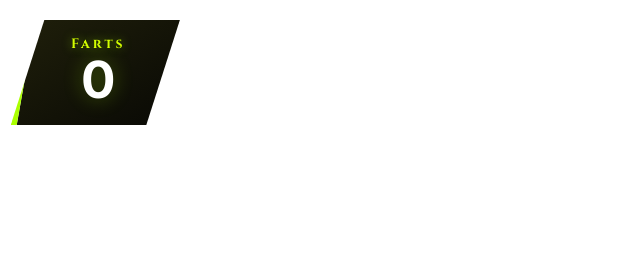
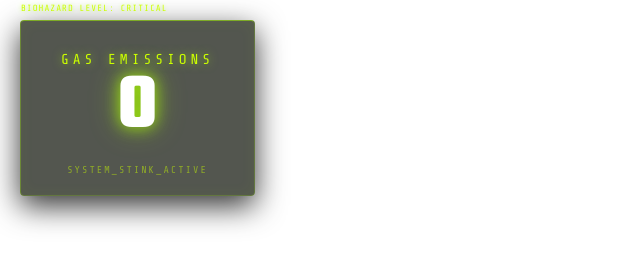
Before and after one commit to CaitlinAkaFallen/caitlinakafallen.github.io, a website: page fart-counter.html in a window 1280 px wide. Shown: the whole page, without its empty margins (0-640 px from the left). Drawn offline with nearby package versions, Linux system fonts and the light colour scheme.

Commit message:
Update fart-counter.html

```diff
--- a/fart-counter.html
+++ b/fart-counter.html
@@ -3,47 +3,122 @@
 <head>
     <meta charset="UTF-8">
     <meta name="viewport" content="width=device-width, initial-scale=1.0">
-    <title>Viking Fart Counter</title>
+    <title>Biohazard Fart Counter</title>
     <style>
-        @import url('https://fonts.googleapis.com/css2?family=Cinzel:wght@700;900&family=Inter:wght@700&display=swap');
-        body { margin: 0; padding: 20px; background: transparent; overflow: hidden; font-family: 'Inter', sans-serif; }
+        @import url('https://fonts.googleapis.com/css2?family=Share+Tech+Mono&family=Teko:wght@700&display=swap');
 
-        #pill-container {
-            display: flex; align-items: center; position: relative;
-            background: linear-gradient(145deg, rgba(30, 30, 10, 1) 0%, rgba(10, 10, 5, 1) 100%);
-            padding: 15px 45px; clip-path: polygon(10% 0%, 100% 0%, 90% 100%, 0% 100%);
-            border-left: 6px solid #aaff00; /* Toxic Yellow-Green */
-            box-shadow: 0 10px 40px rgba(0, 0, 0, 0.9);
-            transform: skewX(-10deg); width: fit-content;
+        body {
+            margin: 0;
+            padding: 20px;
+            background: transparent;
+            overflow: hidden;
+            font-family: 'Share Tech Mono', monospace;
+            display: flex;
+            align-items: center;
         }
 
-        /* Gas Cloud Particles */
-        .gas-cloud {
-            position: absolute; background: rgba(170, 255, 0, 0.2);
-            filter: blur(15px); border-radius: 50%; pointer-events: none;
-            z-index: 1;
+        /* TOXIC GLASS CONTAINER */
+        #fart-container {
+            display: flex;
+            flex-direction: column;
+            align-items: center;
+            background: rgba(10, 15, 5, 0.7); /* Dark green tint */
+
+            -webkit-backdrop-filter: blur(12px);
+            backdrop-filter: blur(12px);
+
+            border: 1px solid rgba(170, 255, 0, 0.2);
+            border-top: 1px solid rgba(170, 255, 0, 0.5);
+            border-left: 1px solid rgba(170, 255, 0, 0.3);
+            border-radius: 4px; /* Sharper corners for industrial look */
+
+            box-shadow: 0 10px 30px rgba(0, 0, 0, 0.8),
+                        inset 0 0 15px rgba(170, 255, 0, 0.05);
+
+            padding: 20px 40px;
+            width: fit-content;
+            position: relative;
         }
 
-        .stat-group { display: flex; flex-direction: column; align-items: center; transform: skewX(10deg); color: white; position: relative; z-index: 2; }
-        .label { font-family: 'Cinzel', serif; font-size: 0.85rem; letter-spacing: 3px; color: #d4ff00; text-shadow: 0 0 10px rgba(170, 255, 0, 0.5); }
-        .count { font-size: 3.2rem; font-weight: 900; text-shadow: 0 0 20px rgba(170, 255, 0, 0.3); margin-top: -5px; }
+        /* Industrial detail line */
+        #fart-container::before {
+            content: 'BIOHAZARD LEVEL: CRITICAL';
+            position: absolute;
+            top: -18px;
+            left: 0;
+            font-size: 9px;
+            color: #ccff00;
+            letter-spacing: 1px;
+            text-shadow: 0 0 5px rgba(170, 255, 0, 0.5);
+        }
 
-        .stink { animation: stink-wobble 0.5s ease-in-out; }
-        @keyframes stink-wobble {
-            0% { transform: skewX(10deg) translate(0, 0); }
-            25% { transform: skewX(10deg) translate(-2px, -2px); filter: hue-rotate(20deg); }
-            75% { transform: skewX(10deg) translate(2px, 2px); }
-            100% { transform: skewX(10deg) translate(0, 0); }
+        .stat-group {
+            display: flex;
+            flex-direction: column;
+            align-items: center;
+            color: white;
+            margin: 10px 0;
+        }
+
+        .label {
+            font-size: 0.9rem;
+            letter-spacing: 4px;
+            color: #ccff00;
+            text-shadow: 0 0 10px rgba(170, 255, 0, 0.6);
+            text-transform: uppercase;
+            margin-bottom: 5px;
+        }
+
+        .count {
+            font-family: 'Teko', sans-serif;
+            font-size: 5rem;
+            font-weight: 700;
+            line-height: 0.9;
+            color: #ffffff;
+            text-shadow: 0 0 15px rgba(170, 255, 0, 0.8),
+                         0 0 30px rgba(170, 255, 0, 0.4);
+            margin: 0;
+        }
+
+        /* Particle cloud container */
+        .gas-cloud {
+            position: absolute;
+            background: radial-gradient(circle, rgba(170, 255, 0, 0.4) 0%, rgba(170, 255, 0, 0) 70%);
+            filter: blur(10px);
+            border-radius: 50%;
+            pointer-events: none;
+            z-index: 0;
+        }
+
+        /* Animation for the counter when it updates */
+        .wobble {
+            animation: toxic-vibration 0.4s ease-in-out;
+        }
+
+        @keyframes toxic-vibration {
+            0% { transform: scale(1); filter: brightness(1); }
+            25% { transform: scale(1.1) rotate(2deg); filter: brightness(1.5); }
+            50% { transform: scale(1.1) rotate(-2deg); }
+            100% { transform: scale(1) rotate(0); }
+        }
+
+        .footer-log {
+            font-size: 10px;
+            color: rgba(204, 255, 0, 0.5);
+            text-transform: uppercase;
+            letter-spacing: 2px;
+            margin-top: 10px;
         }
     </style>
 </head>
 <body>
 
-<div id="pill-container">
+<div id="fart-container">
     <div class="stat-group" id="fart-group">
-        <div class="label">Farts</div>
+        <div class="label">GAS EMISSIONS</div>
         <div id="fart-count" class="count">0</div>
     </div>
+    <div class="footer-log">SYSTEM_STINK_ACTIVE</div>
 </div>
 
 <script>
@@ -51,25 +126,27 @@
     const ws = new WebSocket(`ws://${params.get("address") || "localhost"}:${params.get("port") || "8080"}/`);
 
     function releaseGas() {
-        const container = document.getElementById('pill-container');
-        for (let i = 0; i < 5; i++) {
+        const container = document.getElementById('fart-container');
+        for (let i = 0; i < 6; i++) {
             const cloud = document.createElement('div');
             cloud.className = 'gas-cloud';
-            const size = Math.random() * 60 + 40;
+            const size = Math.random() * 80 + 40;
             cloud.style.width = size + 'px';
             cloud.style.height = size + 'px';
-            cloud.style.left = '40%';
-            cloud.style.top = '20%';
+            cloud.style.left = (Math.random() * 60 + 20) + '%';
+            cloud.style.top = '30%';
             container.appendChild(cloud);
 
             cloud.animate([
-                { transform: 'translate(0, 0) scale(1)', opacity: 0.6 },
-                { transform: `translate(${Math.random() * 100 - 50}px, -50px) scale(2)`, opacity: 0 }
-            ], { duration: 1500, easing: 'ease-out' }).onfinish = () => cloud.remove();
+                { transform: 'translate(0, 0) scale(1)', opacity: 0.7 },
+                { transform: `translate(${Math.random() * 140 - 70}px, -80px) scale(2.5)`, opacity: 0 }
+            ], { duration: 2000, easing: 'ease-out' }).onfinish = () => cloud.remove();
         }
     }
 
-    ws.onopen = () => ws.send(JSON.stringify({ request: "Subscribe", events: { general: ["Custom"] }, id: "FartStats" }));
+    ws.onopen = () => {
+        ws.send(JSON.stringify({ request: "Subscribe", events: { general: ["Custom"] }, id: "FartStats" }));
+    };
 
     ws.onmessage = (event) => {
         const d = JSON.parse(event.data).data || JSON.parse(event.data);
@@ -77,14 +154,15 @@
             const countEl = document.getElementById('fart-count');
             const groupEl = document.getElementById('fart-group');
 
+            // If the number increased, release the gas particles
             if (parseInt(d.count) > parseInt(countEl.innerText)) {
                 releaseGas();
             }
 
             countEl.innerText = d.count;
-            groupEl.classList.remove('stink');
+            groupEl.classList.remove('wobble');
             void groupEl.offsetWidth;
-            groupEl.classList.add('stink');
+            groupEl.classList.add('wobble');
         }
     };
 </script>
```
